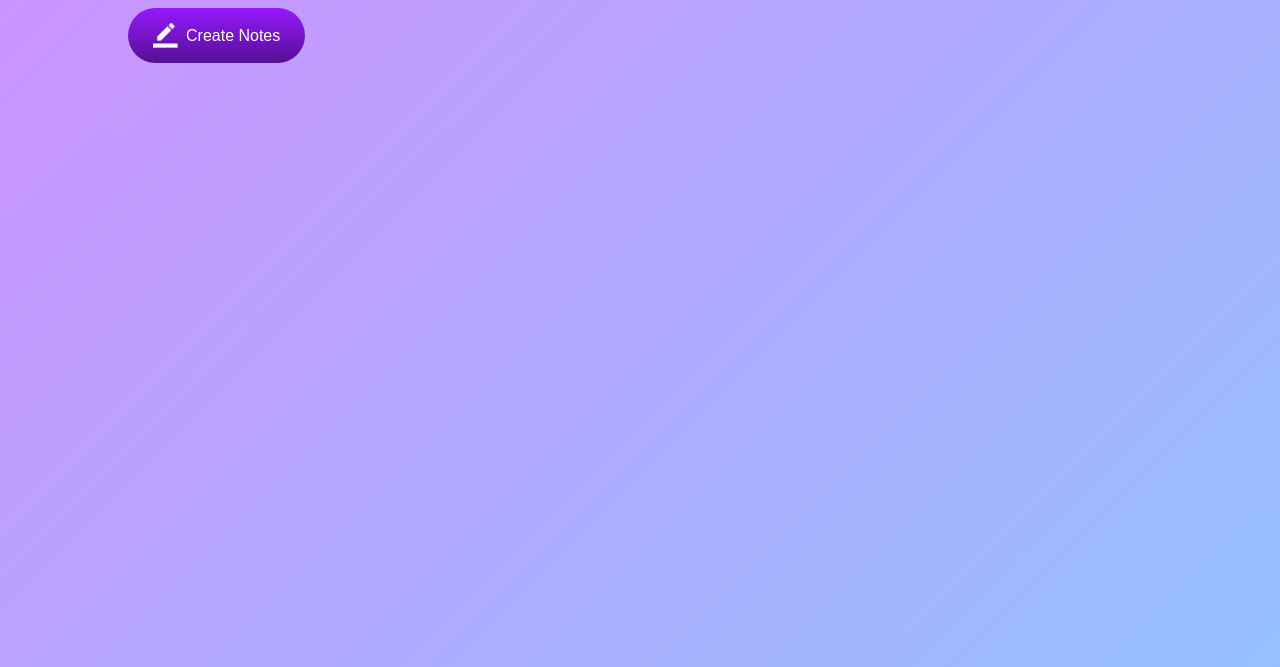
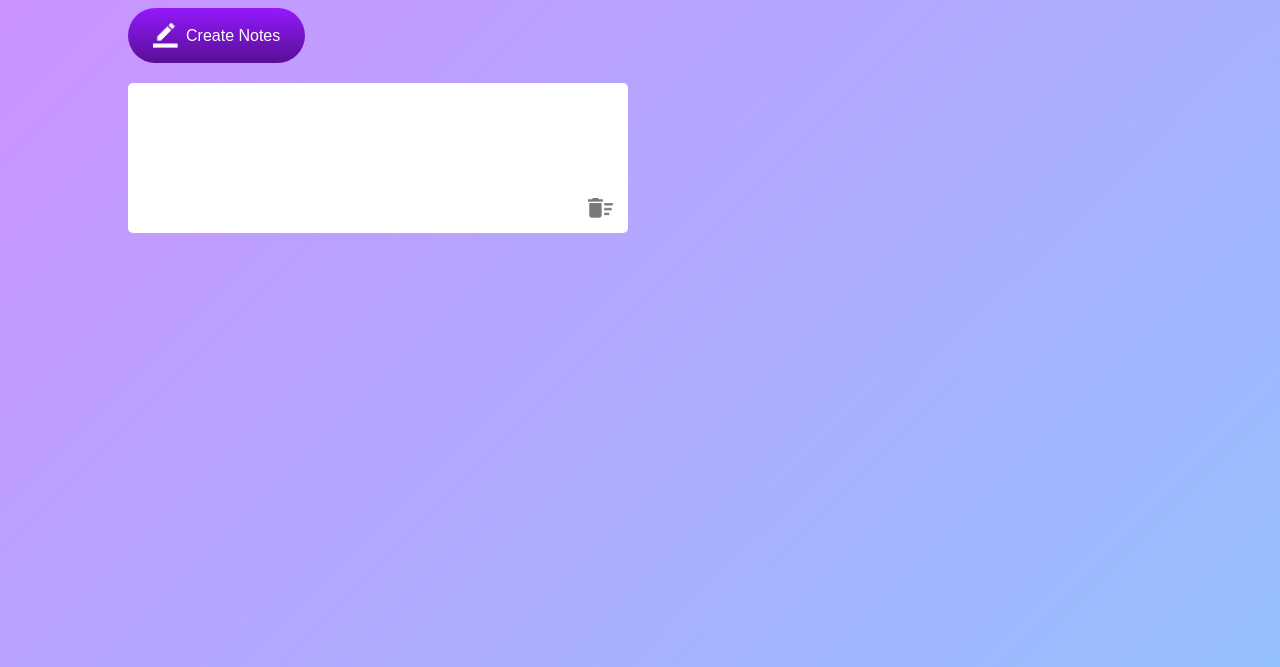
Before and after one commit to DeepeshAhuja/notes-app, a plain HTML site: page index.html in a window 1280 px wide. Both pictures are taken after a click on the button "Create Notes". Shown: the part 133-800 px from the top of the page. Drawn offline with Linux system fonts and the light colour scheme.

Commit message:
forth commit

```diff
--- a/index.html
+++ b/index.html
@@ -9,7 +9,13 @@
 <body>
     <div class="container">
         <h1><img src="./images/notes.png" alt="">Notes</h1>
-        <button><img src="./images/edit.png" alt="">Create Notes</button>
+        <button class="btn"><img src="./images/edit.png" alt="">Create Notes</button>
+        <div class="notes-container">
+            <!-- <p contenteditable="true" class="input-box">
+                <img src="./images/delete.png" alt="">
+            </p> -->
+        </div>
     </div>
+    <script src="./script.js"></script>
 </body>
 </html>
--- /dev/null
+++ b/script.js
@@ -0,0 +1,12 @@
+const notesContainer = document.querySelector(".notes-container");
+const createBtn = document.querySelector(".btn");
+let notes = document.querySelectorAll(".input-box");
+
+createBtn.addEventListener("click", () => {
+    let inputBox = document.createElement("p");
+    let img = document.createElement("img");
+    inputBox.className = "input-box";
+    inputBox.setAttribute("contenteditable", "true");
+    img.src = "./images/delete.png";
+    notesContainer.appendChild(inputBox).appendChild(img);
+})
--- a/style.css
+++ b/style.css
@@ -38,3 +38,22 @@
     margin: 30px 0 20px;
     cursor: pointer;
 }
+.input-box{
+    position: relative;
+    width: 100%;
+    max-width: 500px;
+    min-height: 150px;
+    background: #fff;
+    color: #333;
+    padding: 20px;
+    margin: 20px 0;
+    outline: none;
+    border-radius: 5px;
+}
+.input-box img{
+    width: 25px;
+    position: absolute;
+    bottom: 15px;
+    right: 15px;
+    cursor: pointer;
+}
```
